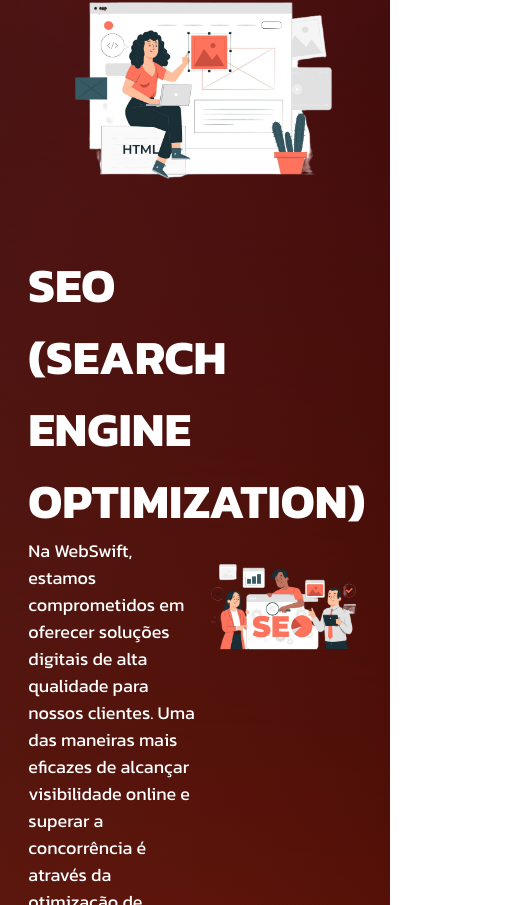
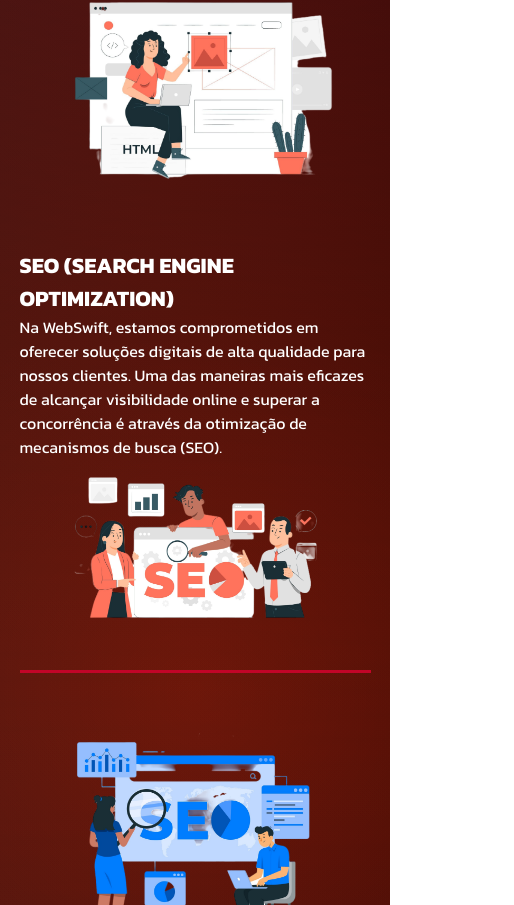
Before and after one commit to Daniel-Possamai/myLandPagePrincipal, a React (Create React App) app: page / in a window 390 px wide. Shown: the part 1095-2000 px from the top of the page, 514 px wide, since content can reach past the window. Built offline with nearby package versions, Linux system fonts and the light colour scheme; a web font is replaced by a local one.

Commit message:
atualizado respnsivo do SEO

```diff
--- a/src/components/seo/seo.scss
+++ b/src/components/seo/seo.scss
@@ -65,3 +65,65 @@
         }
     }
 }
+
+
+
+//responsivo mob 1024px
+
+@media (max-width: 1024px){
+    .container-m-seo{
+        width: 100%;
+        display: flex;
+        flex-direction: column;
+        justify-content: center;
+        align-items: center;
+
+        .infos-seo{
+            width: 100%;
+            h1{
+                font-size: 22px;
+                text-transform: uppercase;
+            }
+            p{
+                font-size: 16px;
+            }
+        }
+
+        .infos-seo2{
+            padding: 10px;
+            width: 100%;
+
+
+            ul{
+                display: flex;
+                flex-direction: column;
+                gap: 15px;
+
+                li{
+                    font-size: 16px;
+
+                    span{
+                        font-weight: bold;
+                    }
+                }
+            }
+
+            h1{
+                font-size: 22px;
+                letter-spacing: 2px;
+            }
+            p{
+                font-size: 16px;
+            }
+        }
+
+        .img-seo{
+            width: 75%;
+
+
+            img{
+                width: 100%;
+            }
+        }
+    }
+}
```
